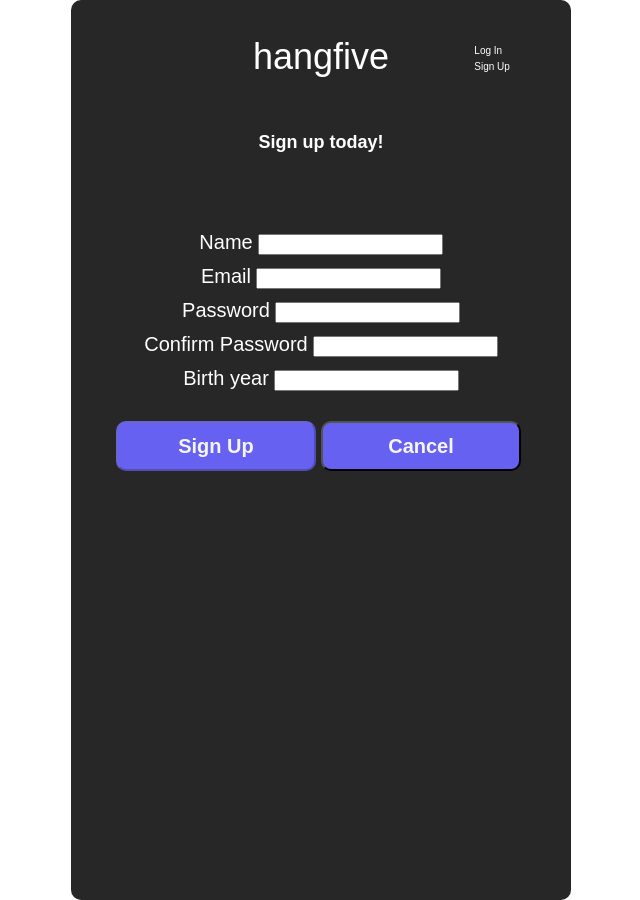
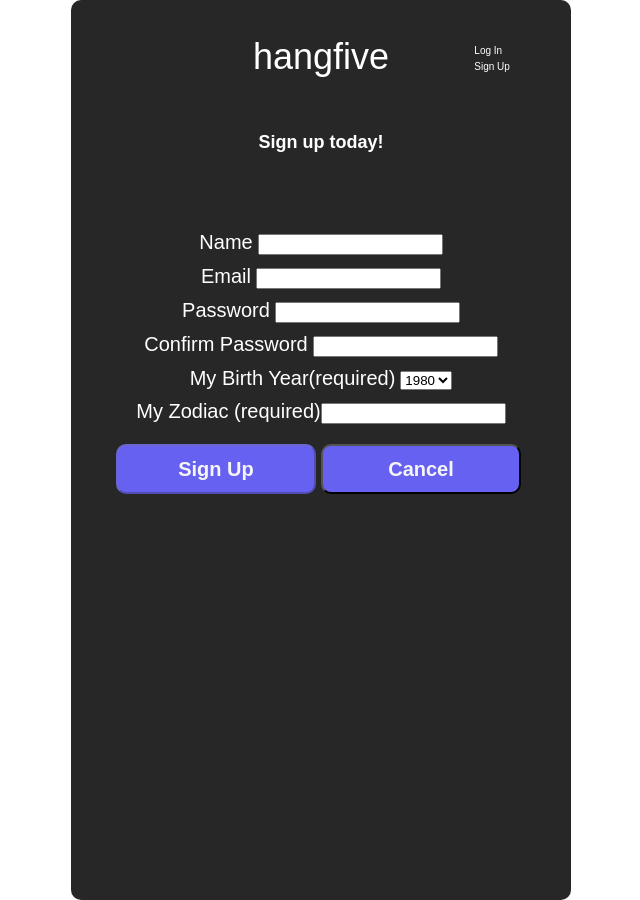
Before and after one commit to bluesnake0818/compat-test-front-end, a React (Create React App) app: page /signup in a window 1280 px wide. Shown: the whole page, without its empty margins (319-959 px from the left). Built offline with nearby package versions, Linux system fonts and the light colour scheme; no server answers.

Commit message:
update SingupForm to accept zodiac which is updated automatically by birthYear input

```diff
--- a/src/components/SignupForm/SignupForm.jsx
+++ b/src/components/SignupForm/SignupForm.jsx
@@ -12,14 +12,102 @@ const SignupForm = props => {
     password: '',
     passwordConf: '',
     birthYear: '',
+    zodiac: '',
   })
 
-  const handleChange = e => {
+  const handleChange = evt => {
     props.updateMessage('')
-    setFormData({
-      ...formData,
-      [e.target.name]: e.target.value,
-    })
+    if(evt.target.name === 'birthYear'){
+			const numBirthYear = parseInt(evt.target.value)
+			if(numBirthYear%12 === 0) {
+				setFormData({...formData,
+					zodiac: 'monkey',
+					birthYear: evt.target.value
+				})
+			}
+			if(numBirthYear%12 === 1) {
+				setFormData({...formData,
+					zodiac: 'rooster',
+					birthYear: evt.target.value
+				})
+			}
+			if(numBirthYear%12 === 2) {
+				setFormData({...formData,
+					zodiac: 'dog',
+					birthYear: evt.target.value
+				})
+			}
+			if(numBirthYear%12 === 3) {
+				setFormData({...formData,
+					zodiac: 'pig',
+					birthYear: evt.target.value
+				})
+			}
+			if(numBirthYear%12 === 4) {
+				setFormData({...formData,
+					zodiac: 'rat',
+					birthYear: evt.target.value
+				})
+			}
+			if(numBirthYear%12 === 5) {
+				setFormData({...formData,
+					zodiac: 'ox',
+					birthYear: evt.target.value
+				})
+			}
+			if(numBirthYear%12 === 6) {
+				setFormData({...formData,
+					zodiac: 'tiger',
+					birthYear: evt.target.value
+				})
+			}
+			if(numBirthYear%12 === 7) {
+				setFormData({...formData,
+					zodiac: 'rabbit',
+					birthYear: evt.target.value
+				})
+			}
+			if(numBirthYear%12 === 8) {
+				setFormData({...formData,
+					zodiac: 'dragon',
+					birthYear: evt.target.value
+				})
+			}
+			if(numBirthYear%12 === 9) {
+				setFormData({...formData,
+					zodiac: 'snake',
+					birthYear: evt.target.value
+				})
+			}
+			if(numBirthYear%12 === 10) {
+				setFormData({...formData,
+					zodiac: 'horse',
+					birthYear: evt.target.value
+				})
+			}
+			if(numBirthYear%12 === 11) {
+				setFormData({...formData,
+					zodiac: 'goat',
+					birthYear: evt.target.value
+				})
+			}
+		} else if(evt.target.name === 'email'){
+			setFormData({...formData,
+				email: evt.target.value
+			})
+		} else if(evt.target.name === 'password'){
+			setFormData({...formData,
+				password: evt.target.value
+			})
+		} else if(evt.target.name === 'passwordConf'){
+			setFormData({...formData,
+				passwordConf: evt.target.value
+			})
+		} else if(evt.target.name === 'name'){
+			setFormData({...formData,
+				name: evt.target.value
+			})
+		}
   }
 
   const handleSubmit = async e => {
@@ -33,10 +121,10 @@ const SignupForm = props => {
     }
   }
 
-  const { name, email, password, passwordConf, birthYear } = formData
+  const { name, email, password, passwordConf, birthYear, zodiac } = formData
 
   const isFormInvalid = () => {
-    return !(name && email && password && password === passwordConf && birthYear)
+    return !(name && email && password && password === passwordConf && birthYear && zodiac)
   }
 
   return (
@@ -92,17 +180,75 @@ const SignupForm = props => {
         />
       </div>
       <div className={styles.inputContainer}>
-      <label htmlFor="password" className={styles.label}>Birth year</label>
+        <label htmlFor="birthYear-input" className={styles.label}>
+          My Birth Year(required)
+        </label>
+        <select
+          type="text"
+          className="form-control"
+          id="birthYear-input"
+          name="birthYear"
+          value={birthYear}
+          onChange={handleChange}
+          required
+        >
+          <option value="1980" >1980</option>
+          <option value="1981">1981</option>
+          <option value="1982">1982</option>
+          <option value="1983">1983</option>
+          <option value="1984">1984</option>
+          <option value="1985">1985</option>
+          <option value="1986">1986</option>
+          <option value="1987">1987</option>
+          <option value="1988">1988</option>
+          <option value="1989">1989</option>
+          <option value="1990">1990</option>
+          <option value="1991">1991</option>
+          <option value="1992">1992</option>
+          <option value="1993">1993</option>
+          <option value="1994">1994</option>
+          <option value="1995">1995</option>
+          <option value="1996">1996</option>
+          <option value="1997">1997</option>
+          <option value="1998">1998</option>
+          <option value="1999">1999</option>
+          <option value="2000">2000</option>
+          <option value="2001">2001</option>
+          <option value="2002">2002</option>
+          <option value="2003">2003</option>
+          <option value="2004">2004</option>
+          <option value="2005">2005</option>
+          <option value="2006">2006</option>
+          <option value="2007">2007</option>
+          <option value="2008">2008</option>
+          <option value="2009">2009</option>
+          <option value="2010">2010</option>
+          <option value="2011">2011</option>
+          <option value="2012">2012</option>
+          <option value="2013">2013</option>
+          <option value="2014">2014</option>
+          <option value="2015">2015</option>
+          <option value="2016">2016</option>
+          <option value="2017">2017</option>
+          <option value="2018">2018</option>
+          <option value="2019">2019</option>
+          <option value="2020">2020</option>
+        </select>
+      </div>
+      <div className="form-group mb-3">
+        <label htmlFor="zodiac-input" className="form-label">
+          My Zodiac (required)
+        </label>
         <input
           type="text"
-          autoComplete="off"
-          id="birthYear"
-          value={birthYear}
-          name="birthYear"
+          className="form-control"
+          id="zodiac-input"
+          name="zodiac"
+          value={zodiac}
           onChange={handleChange}
+          required
         />
       </div>
-
       <div className='button-area'>
           <button disabled={isFormInvalid()} className={styles.button}>
             Sign Up
--- a/src/pages/AddFriend/AddFriend.jsx
+++ b/src/pages/AddFriend/AddFriend.jsx
@@ -14,9 +14,6 @@ import LocationOnIcon from '@mui/icons-material/LocationOn'
 import EmailIcon from '@mui/icons-material/Email'
 import ListItemIcon from '@mui/material/ListItemIcon'
 
-const zodiacData = [
-	{'1980' : 'rat'}
-]
 
 function AddFriend(props) {
   const formElement = useRef()
```
